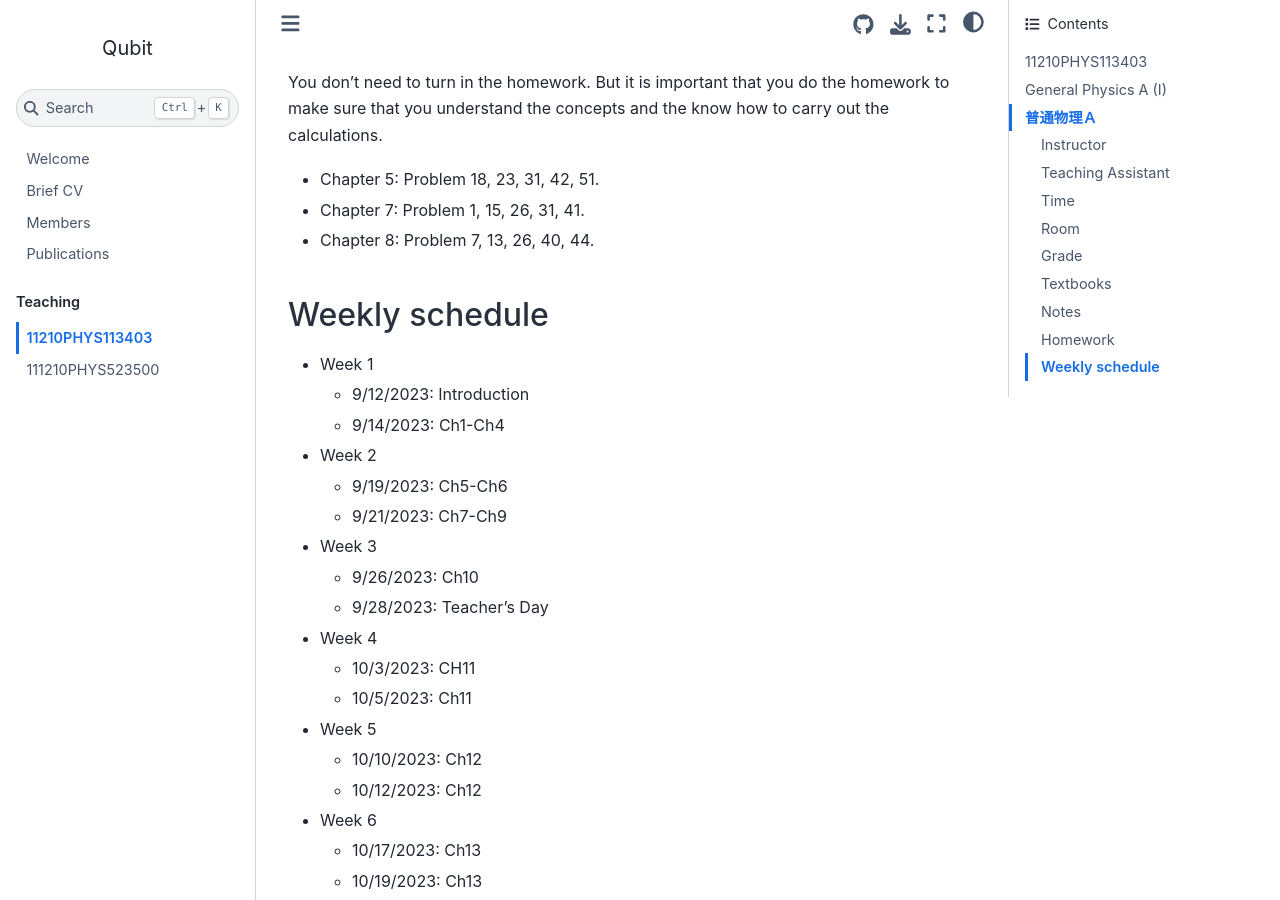
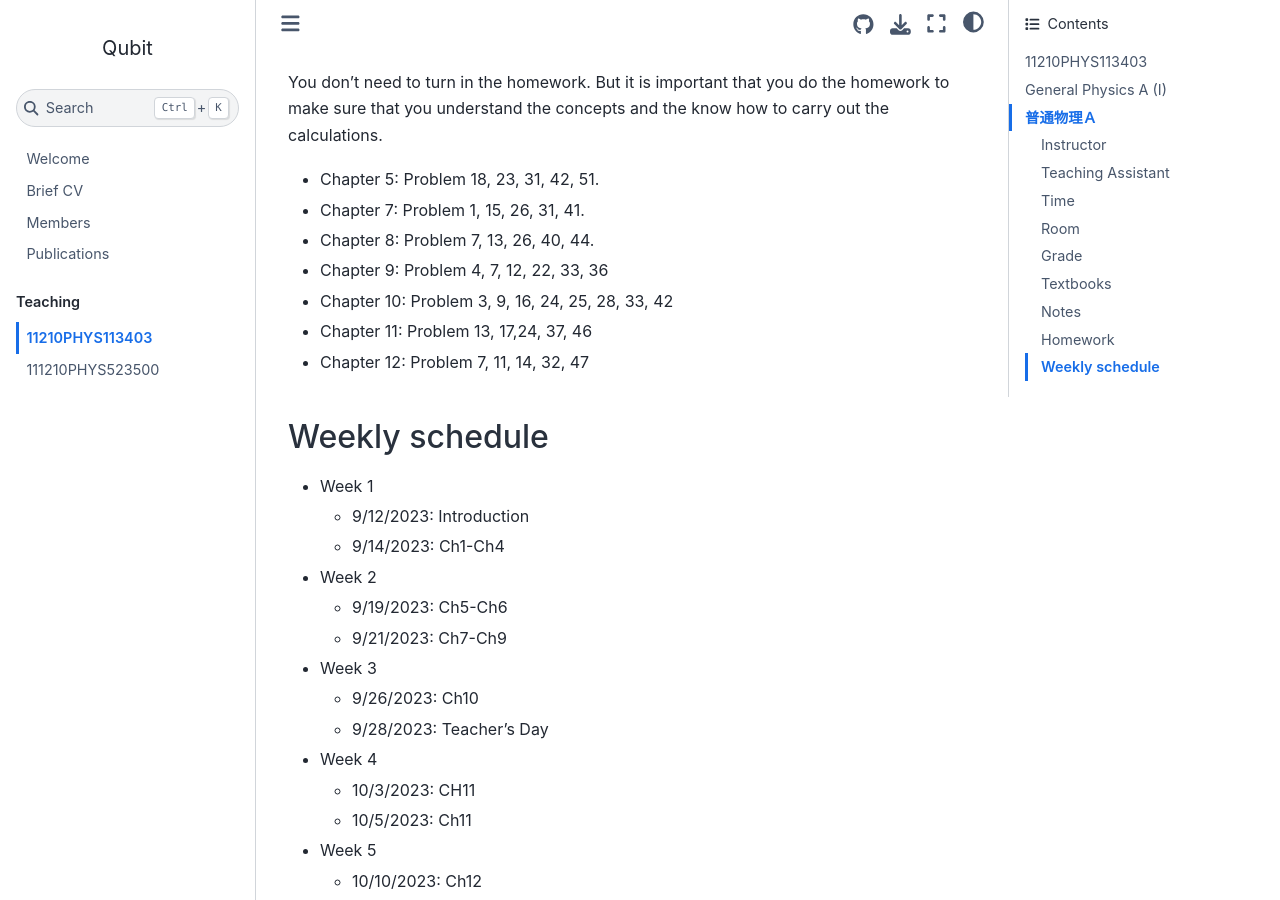
Before and after one commit to pcchen/pcchen.github.io, a Jupyter Book: the page built from teaching/11210PHYS113403.md, in a window 1280 px wide and 900 px high, scrolled down 2327 px. Built offline with Jupyter Book 1.0.4 settings and Sphinx 7.4.7 and the Sphinx Book theme 1.1.4, drawn with Linux system fonts in a browser that asks for light colours; pages that are not in the unit, such as notebooks, are missing from menus.

Commit message:
update general physics

```diff
--- a/teaching/11210PHYS113403.md
+++ b/teaching/11210PHYS113403.md
@@ -64,7 +64,10 @@ You don't need to turn in the homework. But it is important that you do the home
 * Chapter 5: Problem 18, 23, 31, 42, 51.
 * Chapter 7: Problem 1, 15, 26, 31, 41.
 * Chapter 8: Problem 7, 13, 26, 40, 44.
-
+* Chapter 9: Problem 4, 7, 12, 22, 33, 36
+* Chapter 10: Problem 3, 9, 16, 24, 25, 28, 33, 42
+* Chapter 11: Problem 13, 17,24, 37, 46
+* Chapter 12: Problem 7, 11, 14, 32, 47
 
 ## Weekly schedule
 * Week 1
```
